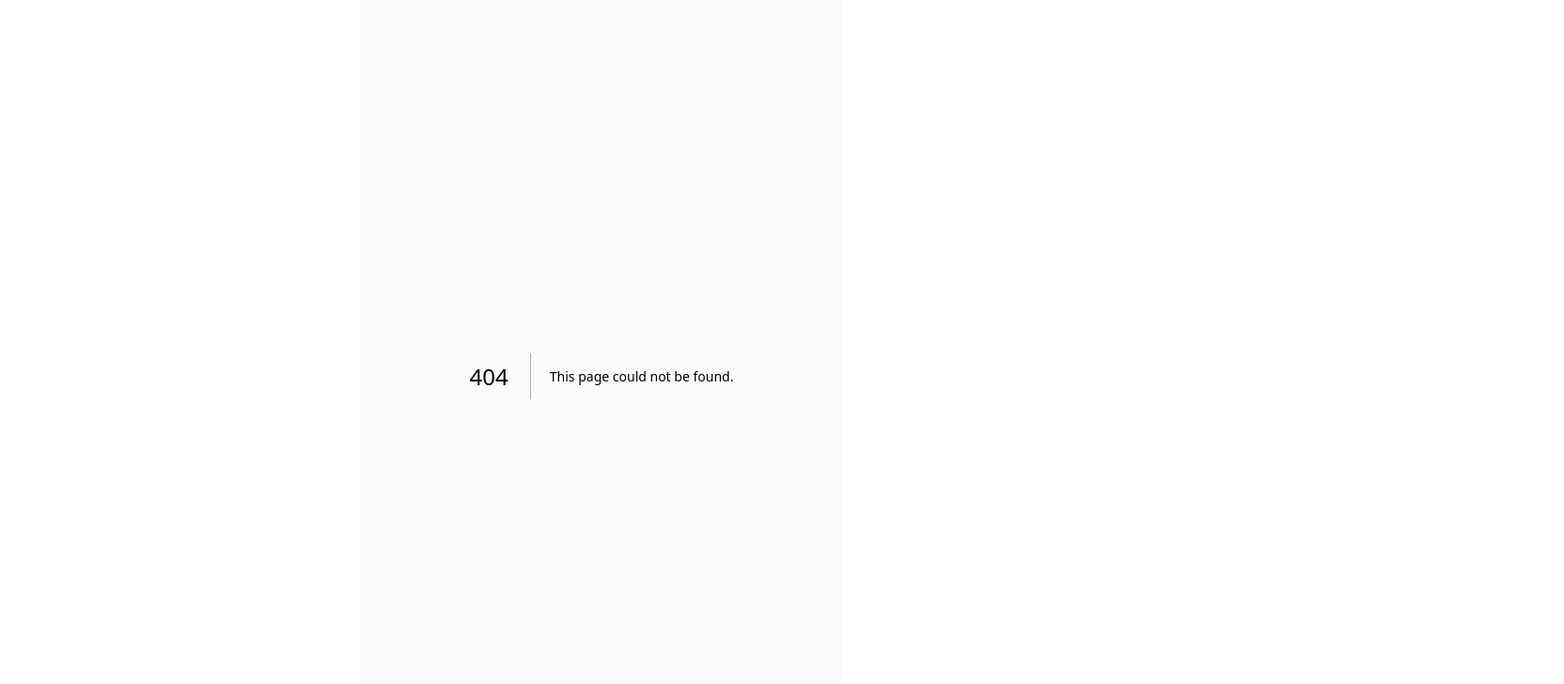
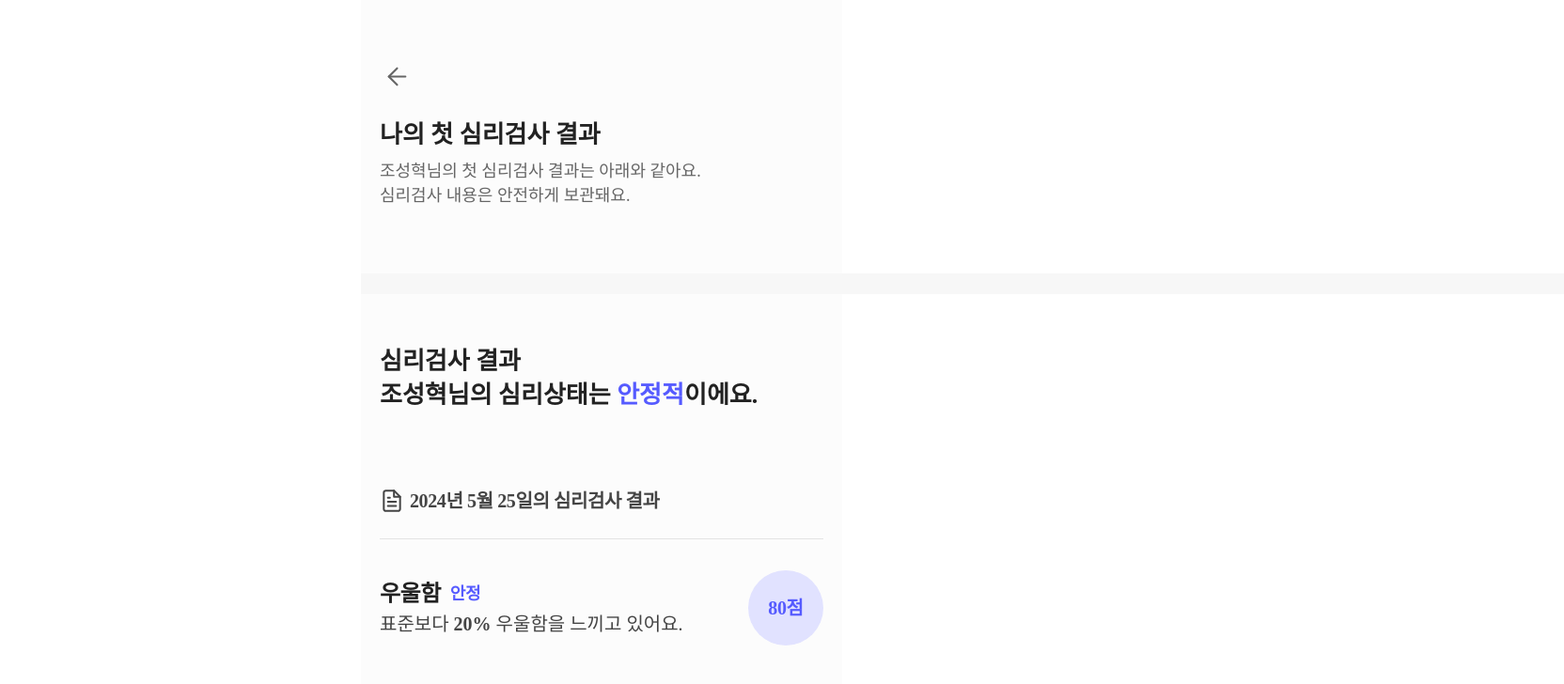
Before and after one commit to hajung00/dorandoran, a Next.js app: page /mypage/test-result in a window 1280 px wide. Before the commit this address had no page. Shown: the top 728 px of the page at 94% size, 1664 px wide, since content can reach past the window. Built offline with nearby package versions, Linux system fonts and the light colour scheme; a web font is replaced by a local one.

Commit message:
첫 심리검사 조회 페이지 생성

```diff
--- /dev/null
+++ b/pages/mypage/test-result/index.tsx
@@ -0,0 +1,285 @@
+import moment from 'moment';
+import React, { useCallback } from 'react';
+import styled from 'styled-components';
+import Layout from '@/components/Layout';
+
+// import svg
+import ArrowSVG from '../../../public/icons/arrow.svg';
+import FileSVG from '../../../public/icons/file.svg';
+import { useRouter } from 'next/router';
+
+const Header = styled.header`
+  padding: 60px 20px 0 20px;
+  color: #222;
+
+  .icon-wrapper {
+    padding: 10.5px 8px;
+  }
+`;
+
+const Point = styled.span`
+  color: var(--doranblue, #565bff);
+`;
+
+const Content = styled.div`
+  padding: 22px 20px 64px 20px;
+
+  .content-header {
+    margin-bottom: 54px;
+    display: flex;
+    flex-direction: column;
+    gap: 8px;
+
+    .title {
+      color: var(--gray09, #222);
+      font-family: 'Pretendard';
+      font-size: 26px;
+      font-style: normal;
+      font-weight: 600;
+      line-height: 140%; /* 36.4px */
+    }
+    .description {
+      color: var(--gray07, #666);
+      font-family: 'Pretendard';
+      font-size: 18px;
+      font-style: normal;
+      font-weight: 400;
+      line-height: 140%; /* 25.2px */
+    }
+
+    &::after {
+      content: '';
+      display: block;
+      min-width: 100vw;
+      max-width: 512px;
+      height: 22px;
+      background: #f7f7f7;
+      transform: translateX(-20px);
+      margin-top: 62px;
+    }
+  }
+
+  .test-result-title {
+    color: var(--gray09, #222);
+    font-family: 'Pretendard';
+    font-size: clamp(21px, 5vw, 26px);
+    font-weight: 600;
+    line-height: 140%; /* 36.4px */
+  }
+
+  .test-date {
+    display: flex;
+    align-items: center;
+    justify-content: flex-start;
+    gap: 6px;
+    padding: 26px 0;
+    margin-top: 53px;
+    border-bottom: 1px solid #e3e3e3;
+    color: var(--gray08, #444);
+    font-family: 'Pretendard';
+    font-size: clamp(18px, 4vw, 20px);
+    font-style: normal;
+    font-weight: 600;
+    line-height: 140%;
+    letter-spacing: -0.4px;
+  }
+
+  .test-item-section {
+    margin-top: 33px;
+    display: flex;
+    flex-direction: column;
+    gap: 47px;
+  }
+
+  .test-description {
+    display: flex;
+    width: 100%;
+    padding: 16px 20px;
+    /* justify-content: center; */
+    align-items: center;
+    gap: 4px;
+    border-radius: 12px;
+    background: var(--gray01, #f7f7f7);
+    color: var(--gray06, #898989);
+    font-family: Pretendard;
+    font-size: clamp(15px, 4vw, 18px);
+    font-style: normal;
+    font-weight: 500;
+    line-height: 140%;
+    letter-spacing: -0.36px;
+    margin-top: 120px;
+  }
+
+  & > button {
+    width: 100%;
+    border-radius: 18px;
+    background: var(--doranblue, #565bff);
+    display: flex;
+    // height: 66px;
+    padding: 4.5% 4px;
+    justify-content: center;
+    align-items: center;
+    gap: 4px;
+    border: none;
+    color: var(--white, #fff);
+    font-family: 'Pretendard';
+    font-size: clamp(18px, 5vw, 20px);
+    font-weight: 600;
+    letter-spacing: -0.4px;
+    margin-top: 53px;
+    cursor: pointer;
+  }
+`;
+
+const TestItem = styled.div<{ background: string; color: string }>`
+  display: flex;
+  align-items: center;
+  justify-content: space-between;
+
+  .item-wrapper {
+    width: calc(100% - 80px);
+
+    .item-title {
+      display: flex;
+      align-items: center;
+      gap: 10px;
+
+      & > span {
+        font-family: 'Pretendard';
+        font-size: clamp(14px, 4vw, 18px);
+        font-weight: 600;
+        line-height: 140%; /* 25.2px */
+        letter-spacing: -0.36px;
+        color: ${(props: any) => props.color};
+      }
+    }
+
+    .item-type {
+      color: var(--gray09, #222);
+      font-family: 'Pretendard';
+      font-size: clamp(20px, 5vw, 24px);
+      font-style: normal;
+      font-weight: 600;
+      line-height: 140%;
+      letter-spacing: -0.48px;
+    }
+
+    .item-description {
+      color: var(--gray08, #444);
+      font-family: 'Pretendard';
+      font-size: clamp(16px, 4vw, 20px);
+      font-style: normal;
+      font-weight: 500;
+      line-height: 140%;
+
+      & > span {
+        font-weight: 600;
+      }
+    }
+  }
+  .item-score {
+    width: 17%;
+    aspect-ratio: 1 / 1;
+    display: flex;
+    align-items: center;
+    justify-content: center;
+    background: ${(props: any) => props.background};
+    border-radius: 50%;
+    color: ${(props: any) => props.color};
+    font-family: 'Pretendard';
+    font-size: clamp(16px, 4vw, 20px);
+    font-weight: 600;
+    line-height: 140%; /* 28px */
+    letter-spacing: -0.4px;
+  }
+`;
+
+const TestResult = () => {
+  const router = useRouter();
+
+  const data = [
+    { type: '우울함', score: 80, percent: 20 },
+    { type: '우울함', score: 56, percent: 44 },
+    { type: '우울함', score: 13, percent: 87 },
+  ];
+
+  const typeByScore = [
+    { background: '#E1E2FF', color: '#565BFF', text: '안정' },
+    { background: '#FFF3C8', color: '#BA9100', text: '불안정' },
+    { background: '#FDD', color: '#F25151', text: '위험' },
+  ];
+
+  const sortScore = useCallback((score: number) => {
+    if (score >= 80) {
+      return typeByScore[0];
+    } else if (score >= 40) {
+      return typeByScore[1];
+    } else {
+      return typeByScore[2];
+    }
+  }, []);
+
+  return (
+    <Layout>
+      <Header>
+        <div
+          className='icon-wrapper'
+          onClick={() => {
+            router.push('/mypage');
+          }}
+        >
+          <ArrowSVG width={21} height={21} alt={'prev'} />
+        </div>
+      </Header>
+      <Content>
+        <div className='content-header'>
+          <p className='title'>나의 첫 심리검사 결과</p>
+          <p className='description'>
+            조성혁님의 첫 심리검사 결과는 아래와 같아요.
+            <br />
+            심리검사 내용은 안전하게 보관돼요.
+          </p>
+        </div>
+
+        <div className='test-result-title'>
+          <p>심리검사 결과</p>
+          <p>
+            조성혁님의 심리상태는 <Point>안정적</Point>이에요.
+          </p>
+        </div>
+        <div className='test-date'>
+          <FileSVG width={26} height={26} alt={'file'} />
+          <span>{moment().format('YYYY년 M월 DD일')}의 심리검사 결과</span>
+        </div>
+        <div className='test-item-section'>
+          {data.map((item, i) => {
+            const current = sortScore(item.score);
+            return (
+              <>
+                <TestItem
+                  key={i}
+                  background={current.background}
+                  color={current.color}
+                >
+                  <div className='item-wrapper'>
+                    <div className='item-title'>
+                      <div className='item-type'>{item.type}</div>
+                      <span>{current.text}</span>
+                    </div>
+                    <div className='item-description'>
+                      표준보다 <span>{item.percent}%</span> {item.type}을 느끼고
+                      있어요.
+                    </div>
+                  </div>
+                  <div className='item-score'>{item.score}점</div>
+                </TestItem>
+              </>
+            );
+          })}
+        </div>
+      </Content>
+    </Layout>
+  );
+};
+
+export default TestResult;
```
Also changed, not shown: pages/drop-out/section1/index.tsx (+7 -2 lines), pages/drop-out/section2/index.tsx (+6 -1 lines), pages/logout/index.tsx (+6 -1 lines), pages/mypage/test-change/index.tsx (added, +7 -0 lines).
